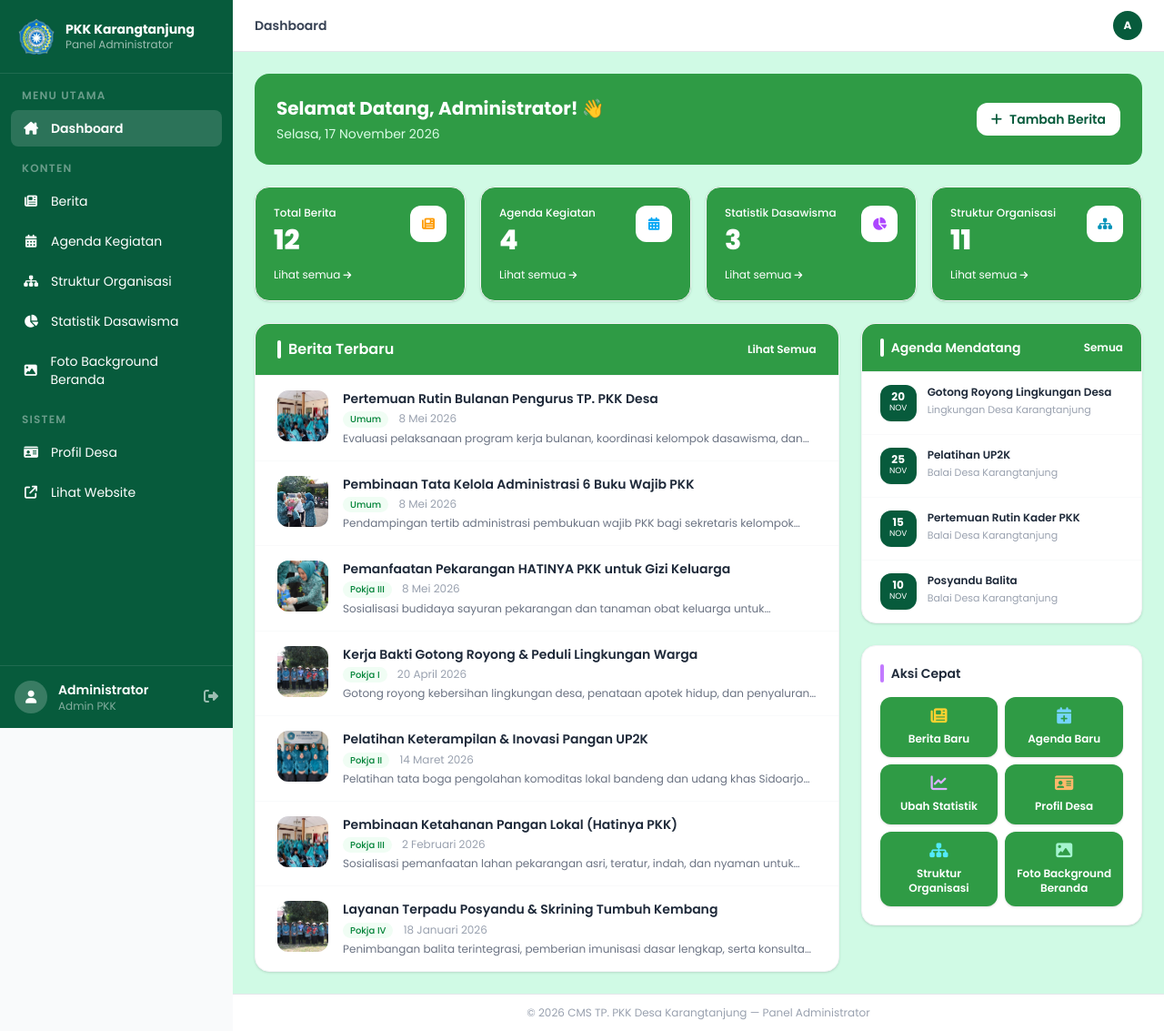
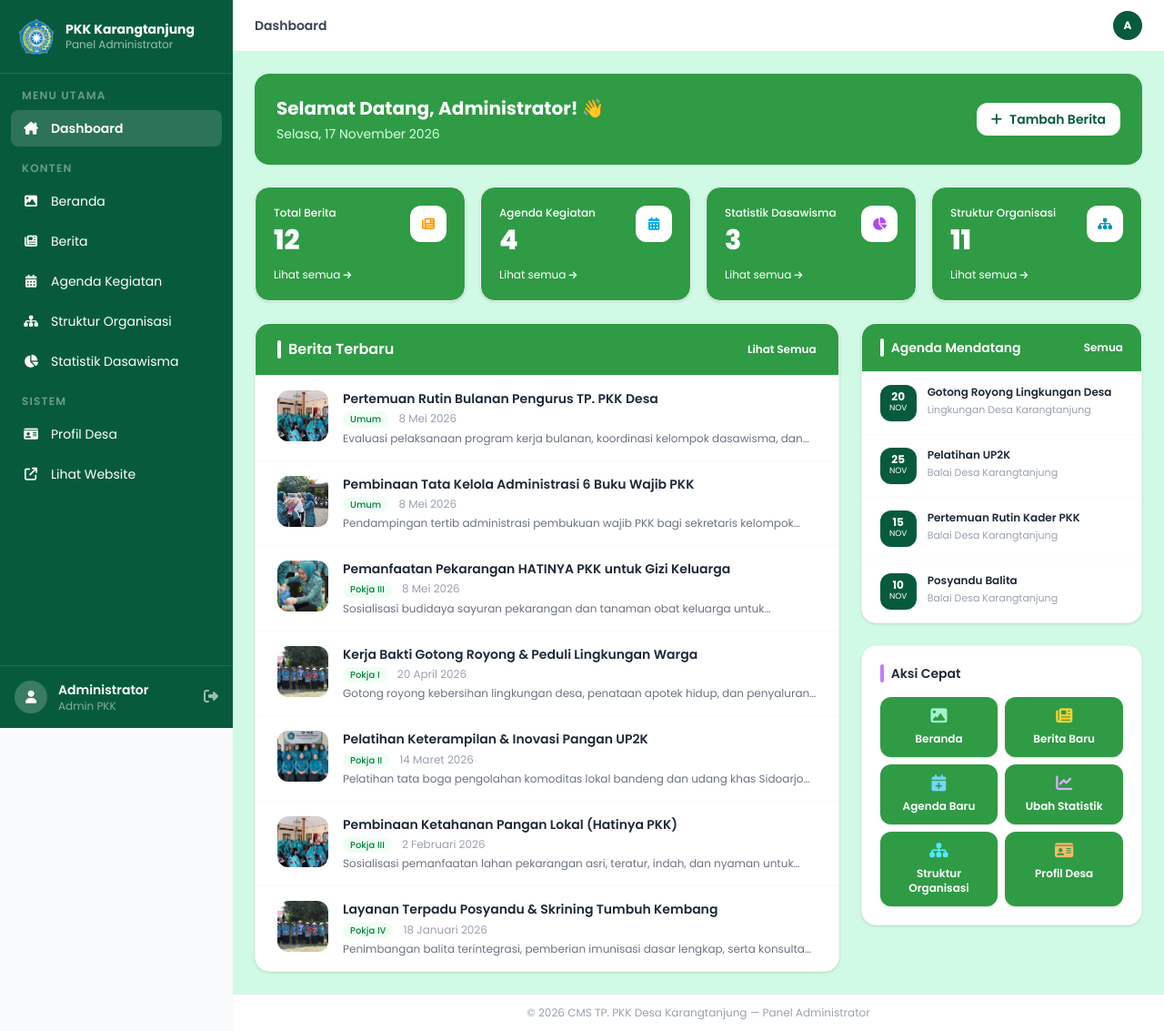
Before and after one commit to hahrizky/web-pkk-desa-karangtanjung, a Laravel app: page /admin in a window 1280 px wide. Shown: the whole page at 91% size. Run offline with Laravel 12, Linux system fonts and the light colour scheme; the visitor is signed in with stand-in values (Sample User, id 1); data comes from the database, SQL or seed files in the repository; style sheets or scripts are compiled from the project's sources.

Commit message:
refactor(cms): ganti teks menu menjadi Beranda dan pindahkan posisinya ke atas menu Berita

```diff
--- a/resources/views/admin/dashboard.blade.php
+++ b/resources/views/admin/dashboard.blade.php
@@ -116,6 +116,12 @@
                 <h3 class="font-semibold text-gray-800 text-sm">Aksi Cepat</h3>
             </div>
             <div class="grid grid-cols-2 gap-2">
+                <a href="{{ route('admin.hero.index') }}"
+                    class="flex flex-col items-center gap-2 p-3 bg-[#2F9B45] hover:bg-[#26863A] active:bg-[#075B3C] text-white rounded-xl transition-all duration-200 text-center active:scale-95 shadow-sm cursor-pointer">
+                    <i class="fa-solid fa-image text-lg text-emerald-200"></i>
+                    <span class="text-xs font-semibold">Beranda</span>
+                </a>
+
                 <a href="{{ route('admin.berita.create') }}"
                     class="flex flex-col items-center gap-2 p-3 bg-[#2F9B45] hover:bg-[#26863A] active:bg-[#075B3C] text-white rounded-xl transition-all duration-200 text-center active:scale-95 shadow-sm cursor-pointer">
                     <i class="fa-solid fa-newspaper text-lg text-amber-300"></i>
@@ -134,22 +140,16 @@
                     <span class="text-xs font-semibold">Ubah Statistik</span>
                 </a>
 
-                <a href="{{ route('admin.profil') }}"
-                    class="flex flex-col items-center gap-2 p-3 bg-[#2F9B45] hover:bg-[#26863A] active:bg-[#075B3C] text-white rounded-xl transition-all duration-200 text-center active:scale-95 shadow-sm cursor-pointer">
-                    <i class="fa-solid fa-id-card text-lg text-orange-300"></i>
-                    <span class="text-xs font-semibold">Profil Desa</span>
-                </a>
-
                 <a href="{{ route('admin.struktur.index') }}"
                     class="flex flex-col items-center gap-2 p-3 bg-[#2F9B45] hover:bg-[#26863A] active:bg-[#075B3C] text-white rounded-xl transition-all duration-200 text-center active:scale-95 shadow-sm cursor-pointer">
                     <i class="fa-solid fa-sitemap text-lg text-cyan-300"></i>
                     <span class="text-xs font-semibold">Struktur Organisasi</span>
                 </a>
 
-                <a href="{{ route('admin.hero.index') }}"
+                <a href="{{ route('admin.profil') }}"
                     class="flex flex-col items-center gap-2 p-3 bg-[#2F9B45] hover:bg-[#26863A] active:bg-[#075B3C] text-white rounded-xl transition-all duration-200 text-center active:scale-95 shadow-sm cursor-pointer">
-                    <i class="fa-solid fa-image text-lg text-emerald-200"></i>
-                    <span class="text-xs font-semibold">Foto Background Beranda</span>
+                    <i class="fa-solid fa-id-card text-lg text-orange-300"></i>
+                    <span class="text-xs font-semibold">Profil Desa</span>
                 </a>
             </div>
         </div>
--- a/resources/views/layouts/admin.blade.php
+++ b/resources/views/layouts/admin.blade.php
@@ -44,6 +44,12 @@
 
         <p class="text-xs text-white/40 font-semibold uppercase tracking-widest px-3 mt-4 mb-2">Konten</p>
 
+        <a href="{{ route('admin.hero.index') }}"
+           class="sidebar-link flex items-center gap-3 px-3 py-2.5 rounded-lg text-sm transition-all {{ request()->routeIs('admin.hero.*') ? 'active' : '' }}">
+            <i class="fa-solid fa-image w-5 text-center"></i>
+            <span>Beranda</span>
+        </a>
+
         <a href="{{ route('admin.berita.index') }}"
            class="sidebar-link flex items-center gap-3 px-3 py-2.5 rounded-lg text-sm transition-all {{ request()->routeIs('admin.berita.*') ? 'active' : '' }}">
             <i class="fa-solid fa-newspaper w-5 text-center"></i>
@@ -66,12 +72,6 @@
            class="sidebar-link flex items-center gap-3 px-3 py-2.5 rounded-lg text-sm transition-all {{ request()->routeIs('admin.statistik.*') ? 'active' : '' }}">
             <i class="fa-solid fa-chart-pie w-5 text-center"></i>
             <span>Statistik Dasawisma</span>
-        </a>
-
-        <a href="{{ route('admin.hero.index') }}"
-           class="sidebar-link flex items-center gap-3 px-3 py-2.5 rounded-lg text-sm transition-all {{ request()->routeIs('admin.hero.*') ? 'active' : '' }}">
-            <i class="fa-solid fa-image w-5 text-center"></i>
-            <span>Foto Background Beranda</span>
         </a>
 
         <p class="text-xs text-white/40 font-semibold uppercase tracking-widest px-3 mt-4 mb-2">Sistem</p>
```
